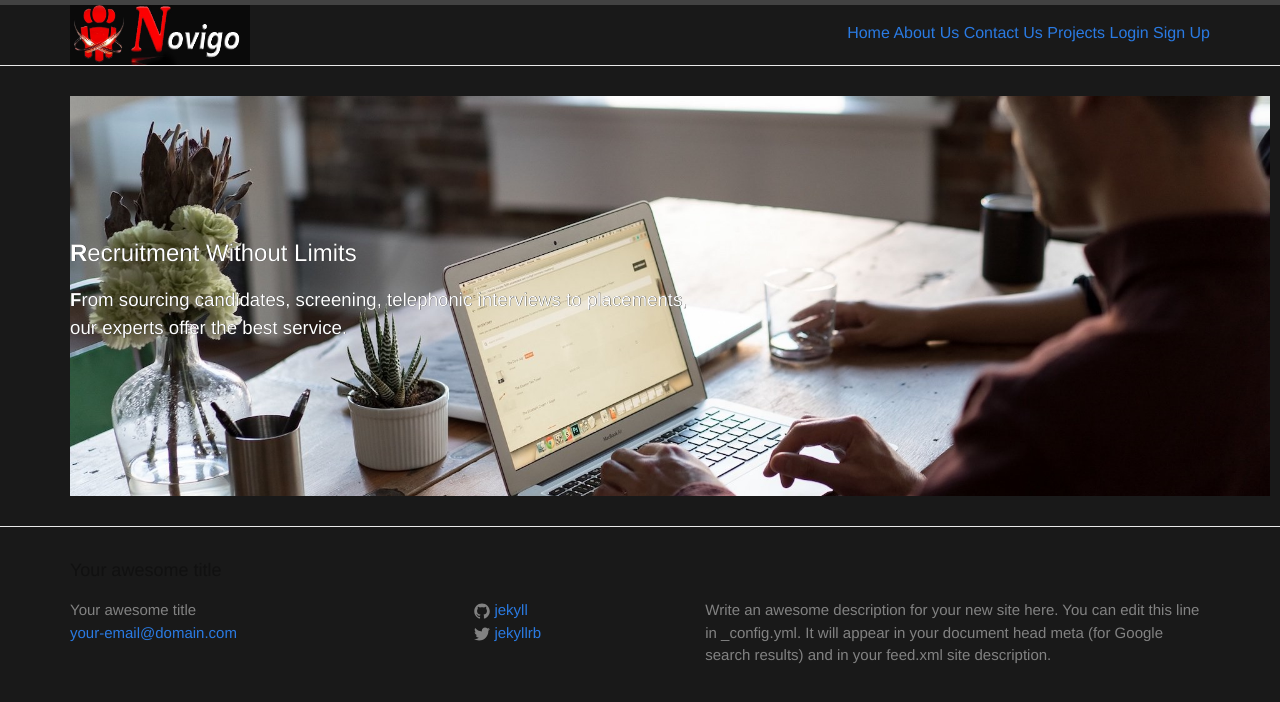
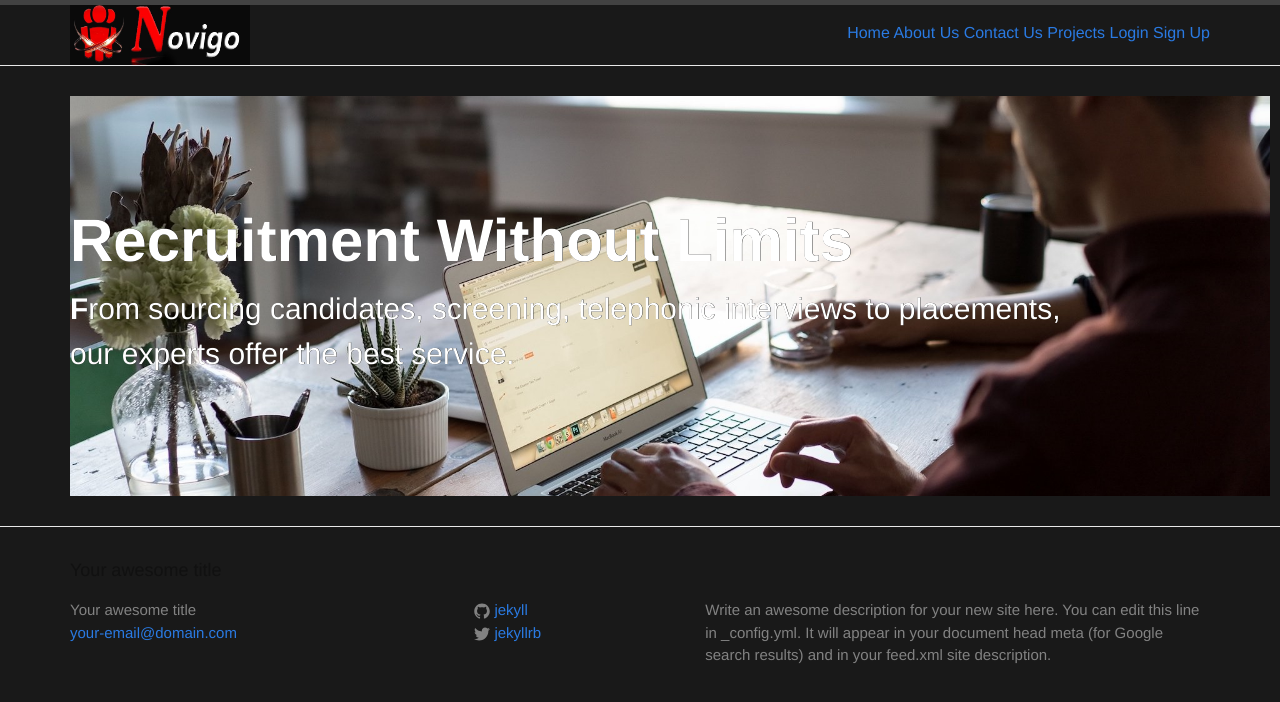
Before and after one commit to Hermankoch/hermankoch.github.io, a Jekyll site: the page built from index.html, in a window 1280 px wide. Shown: the top 702 px of the page. Built offline with Jekyll 4.4.1, drawn with Linux system fonts in a browser that asks for light colours.

Commit message:
Update main.scss

```diff
--- a/css/main.scss
+++ b/css/main.scss
@@ -56,6 +56,16 @@ $on-laptop:        1200px;
   width: 1200px;
   text-shadow: 0.25px 0.25px 0.25px #000000;
 }
+ .jumbotron h2 {
+     font-size: 60px;
+     font-weight: 700;
+     margin: 0;
+}
+ .jumbotron h3 {
+     font-size: 30px;
+     font-weight: 350;
+     margin: 0 0 20px;
+}
 
 
 // Import partials from `sass_dir` (defaults to `_sass`)
```
